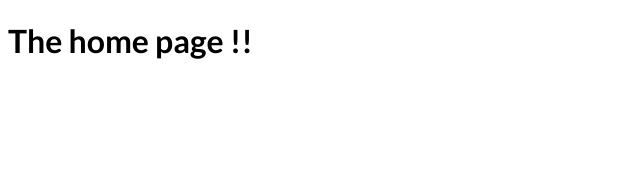
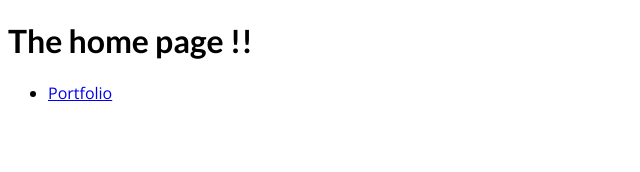
Before and after one commit to ABdou2365/nextjs-course-code-01-getting-started-starting-project, a Next.js app: page / in a window 1280 px wide. Shown: the top 172 px of the page, without its empty margins (0-640 px from the left). Built offline with nearby package versions, Linux system fonts and the light colour scheme.

Commit message:
routes between pages

```diff
--- a/pages/index.js
+++ b/pages/index.js
@@ -1,7 +1,14 @@
+import Link from "next/link";
+
 function HomePage() {
     return (
         <div>
             <h1>The home page !!</h1>
+            <ul>
+                <li>
+                    <Link href="/portfolio" >Portfolio</Link>
+                </li>
+            </ul>
         </div>
     )
 }
```
